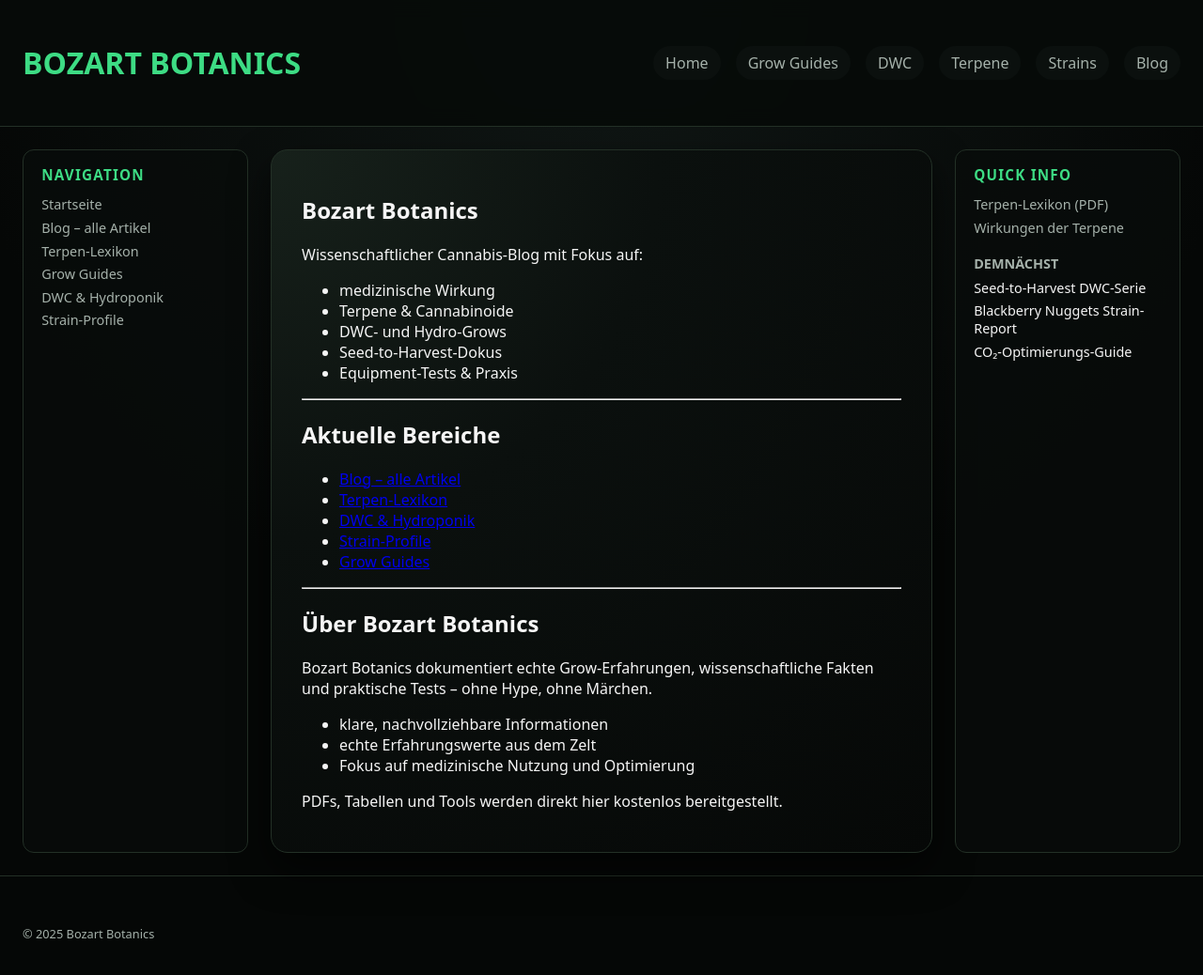
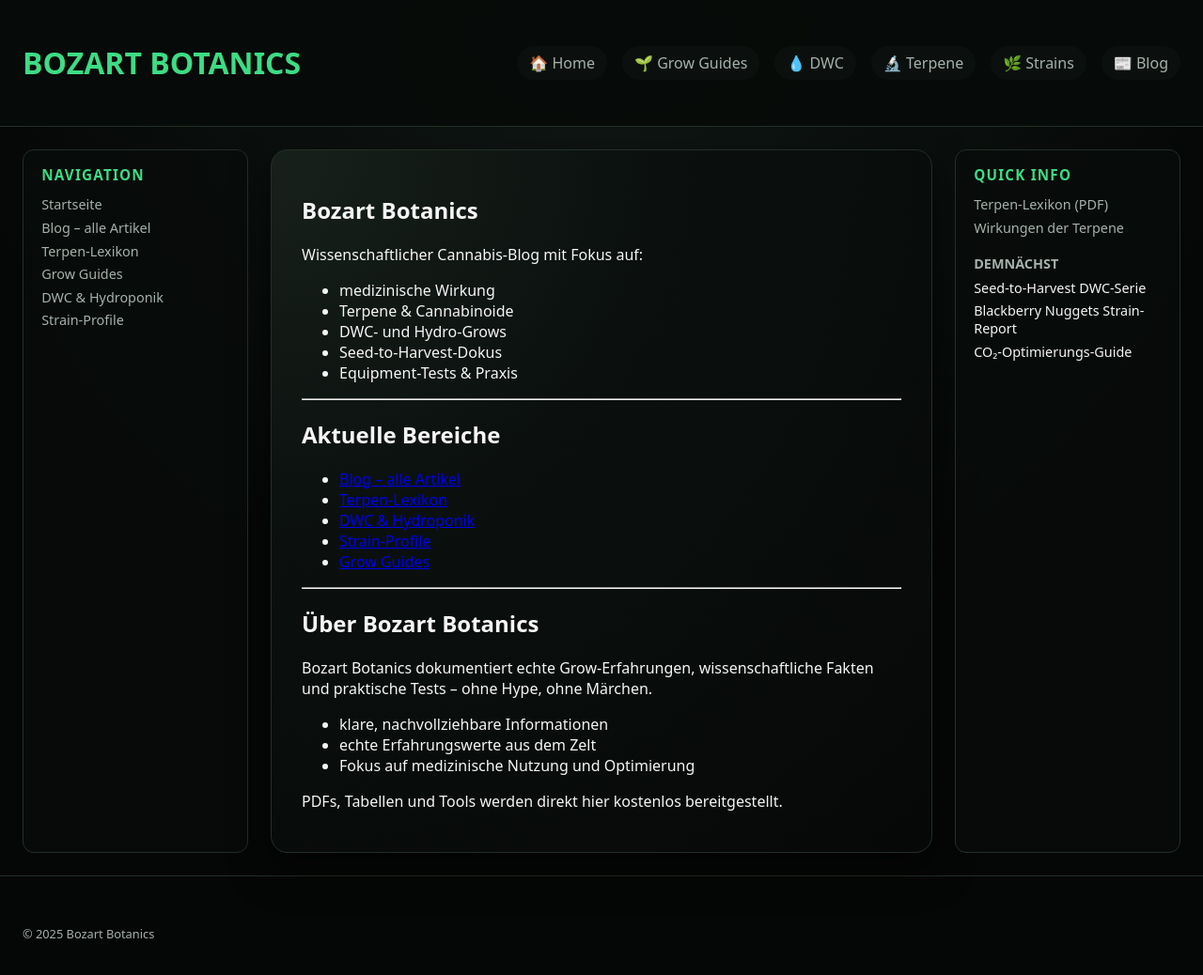
Before and after one commit to bozart-army/bozart-botanics, a Jekyll site: the page built from index.md, in a window 1280 px wide and 1072 px high. Shown: the top 1038 px of the window at 94% size. Built offline with Jekyll 4.4.1, drawn with Linux system fonts in a browser that asks for light colours; part of the change alters nothing that is shown.

Commit message:
Update navigation and sidebar content in default layout

```diff
--- a/_layouts/default.html
+++ b/_layouts/default.html
@@ -6,20 +6,22 @@
   <meta name="viewport" content="width=device-width, initial-scale=1">
 
   <link rel="stylesheet" href="{{ '/assets/style.css' | relative_url }}">
+
+  {%- seo -%}
 </head>
 <body>
   <header class="site-header">
     <div class="container header-bar">
       <h1 class="site-title">
-        <a href="{{ '/' | relative_url }}">{{ site.title }}</a>
+        <a href="{{ '/' | relative_url }}">BOZART BOTANICS</a>
       </h1>
       <nav class="site-nav">
-        <a href="{{ '/'         | relative_url }}">Home</a>
-        <a href="{{ '/grow/'    | relative_url }}">Grow Guides</a>
-        <a href="{{ '/dwc/'     | relative_url }}">DWC</a>
-        <a href="{{ '/terpene/' | relative_url }}">Terpene</a>
-        <a href="{{ '/strains/' | relative_url }}">Strains</a>
-        <a href="{{ '/blog/'    | relative_url }}">Blog</a>
+        <a href="{{ '/'         | relative_url }}">🏠 Home</a>
+        <a href="{{ '/grow/'    | relative_url }}">🌱 Grow Guides</a>
+        <a href="{{ '/dwc/'     | relative_url }}">💧 DWC</a>
+        <a href="{{ '/terpene/' | relative_url }}">🔬 Terpene</a>
+        <a href="{{ '/strains/' | relative_url }}">🌿 Strains</a>
+        <a href="{{ '/blog/'    | relative_url }}">📰 Blog</a>
       </nav>
     </div>
   </header>
@@ -27,7 +29,7 @@
   <main class="site-main">
     <div class="container layout-grid">
 
-      <!-- LINKER SIDEBAR -->
+      <!-- LINKER SIDEBAR: immer Navigation -->
       <aside class="sidebar sidebar-left">
         <h2 class="sidebar-title">Navigation</h2>
         <ul class="sidebar-list">
@@ -45,20 +47,64 @@
         {{ content }}
       </article>
 
-      <!-- RECHTER SIDEBAR -->
+      <!-- RECHTER SIDEBAR: dynamisch nach page.sidebar -->
       <aside class="sidebar sidebar-right">
+        {% if page.sidebar == "terpene" %}
+          <h2 class="sidebar-title">Terpene</h2>
+          <ul class="sidebar-list">
+            <li><a href="{{ '/terpene/' | relative_url }}">Terpen-Übersicht</a></li>
+            <li><a href="{{ '/assets/terpene_lexikon.pdf' | relative_url }}">Terpen-Lexikon (PDF)</a></li>
+          </ul>
+          <h3 class="sidebar-subtitle">Nächste Inhalte</h3>
+          <ul class="sidebar-list">
+            <li>Einfluss der Terpene auf Wirkung</li>
+            <li>Terpen-Profile nach Sorten</li>
+          </ul>
+
+        {% elsif page.sidebar == "dwc" %}
+          <h2 class="sidebar-title">DWC Tools</h2>
+          <ul class="sidebar-list">
+            <li>EC/pH-Grundlagen (coming soon)</li>
+            <li>DWC Checkliste (coming soon)</li>
+            <li>Nährstoffpläne (coming soon)</li>
+          </ul>
+
+        {% elsif page.sidebar == "grow" %}
+          <h2 class="sidebar-title">Grow Basics</h2>
+          <ul class="sidebar-list">
+            <li>Klima & VPD (coming soon)</li>
+            <li>Licht & Abstand (coming soon)</li>
+            <li>Training & Mainlining (coming soon)</li>
+          </ul>
+
+        {% elsif page.sidebar == "strains" %}
+          <h2 class="sidebar-title">Strain-Fokus</h2>
+          <ul class="sidebar-list">
+            <li>Blackberry Nuggets (coming soon)</li>
+            <li>Sortenvergleich Indica/Sativa (coming soon)</li>
+          </ul>
+
+        {% elsif page.sidebar == "blog" %}
+          <h2 class="sidebar-title">Blog-Info</h2>
+          <ul class="sidebar-list">
+            <li><a href="{{ '/blog/' | relative_url }}">Neueste Artikel</a></li>
+            <li>FAQ & Kontakt (coming soon)</li>
+          </ul>
+
+        {% else %}
+          <!-- Default Sidebar -->
           <h2 class="sidebar-title">Quick Info</h2>
           <ul class="sidebar-list">
             <li><a href="{{ '/assets/terpene_lexikon.pdf' | relative_url }}">Terpen-Lexikon (PDF)</a></li>
             <li><a href="{{ '/terpene/' | relative_url }}">Wirkungen der Terpene</a></li>
           </ul>
-
           <h3 class="sidebar-subtitle">Demnächst</h3>
           <ul class="sidebar-list">
             <li>Seed-to-Harvest DWC-Serie</li>
             <li>Blackberry Nuggets Strain-Report</li>
             <li>CO₂-Optimierungs-Guide</li>
           </ul>
+        {% endif %}
       </aside>
 
     </div>
```
Lines whose indentation alone changed are shown as unchanged.
